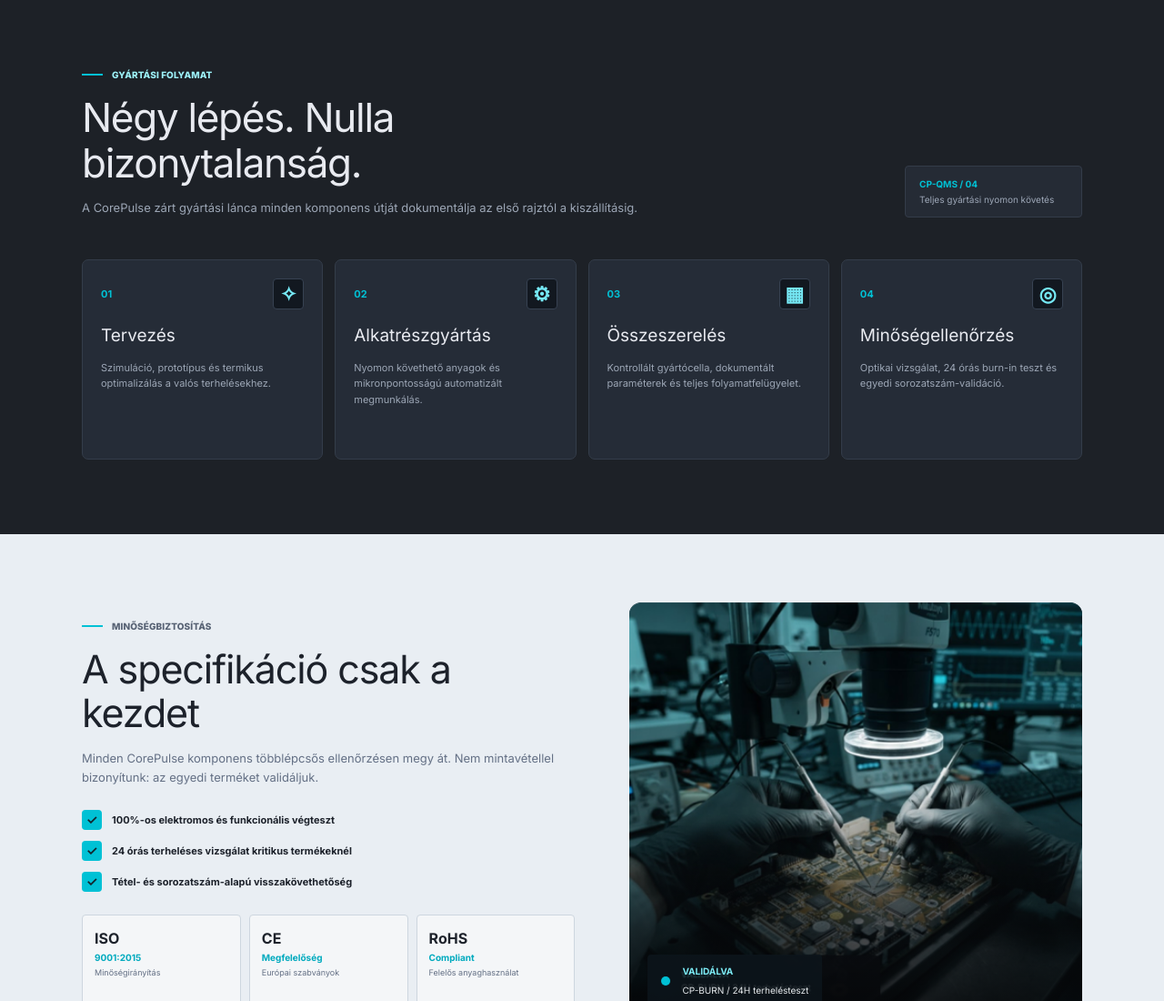
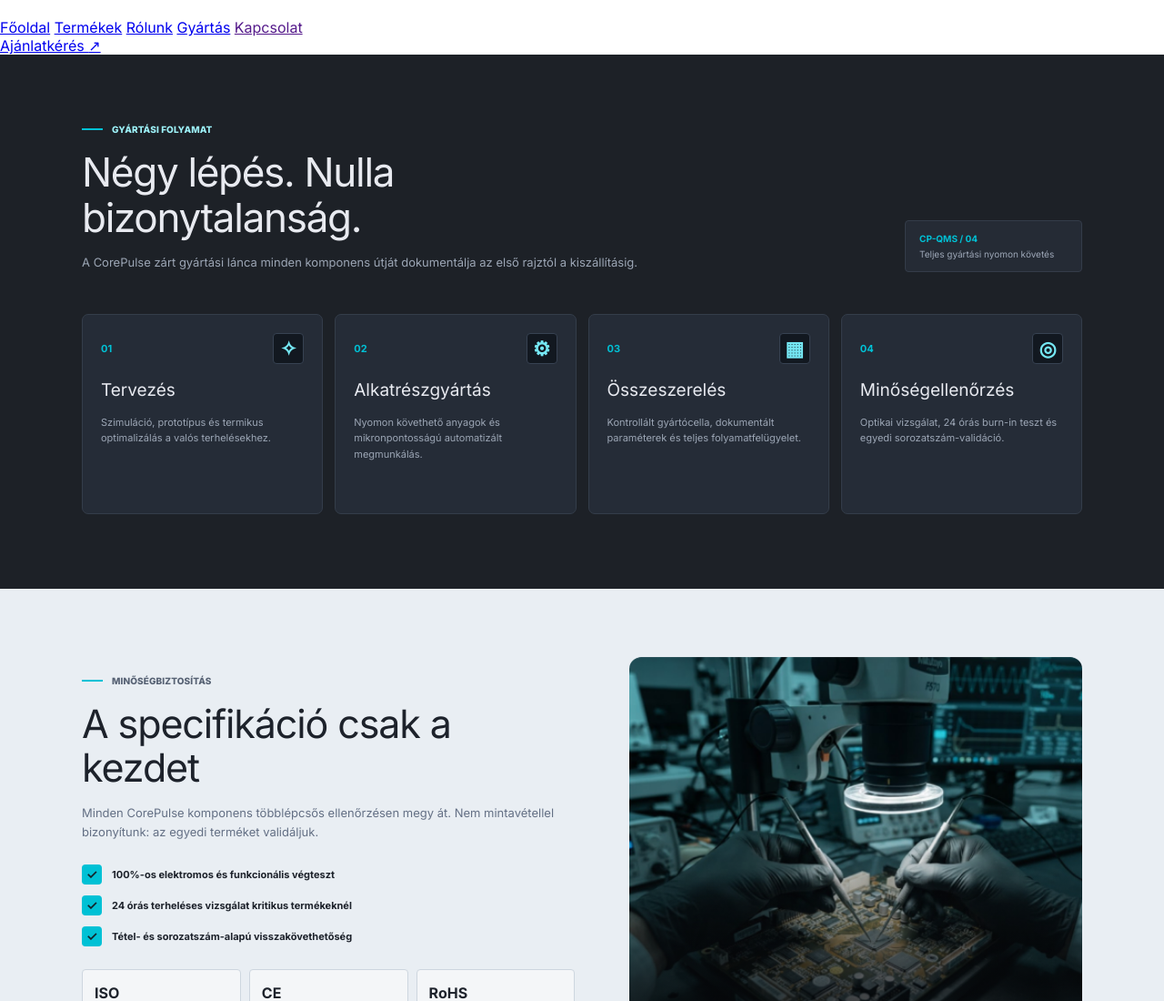
Before and after one commit to SzirmaiA/Ikt_szamitogepAlkatreszGyar, a plain HTML site: page gyartasiFolyamat.html in a window 1280 px wide. Shown: the top 1100 px of the page at 91% size. Drawn offline with Linux system fonts and the light colour scheme.

Commit message:
Update gyartasiFolyamat.html
navbar❤❤❤❤

```diff
--- a/gyartasiFolyamat.html
+++ b/gyartasiFolyamat.html
@@ -10,6 +10,20 @@
   <link rel="stylesheet" href="gyartasiFolyamat.css">
 </head>
 <body>
+  <header>
+  <a href="index.html" class="logo" style="text-decoration:none;color:#fff;">
+    <div class="logo-icon"></div>
+    <div>CorePulse<span>ENGINEERED PERFORMANCE</span></div>
+  </a>
+  <nav class="main-nav">
+    <a href="index.html">Főoldal</a>
+    <a href="termekek.html">Termékek</a>
+    <a href="rolunk.html" class="active">Rólunk</a>
+    <a href="gyartasiFolyamat.html">Gyártás</a>
+    <a href="">Kapcsolat</a>
+  </nav>
+  <a class="cta-button" href="ajanlatkeres.html">Ajánlatkérés <span aria-hidden="true">↗</span></a>
+  </header>
   <main>
     <section class="process-section">
       <div class="container">
```
